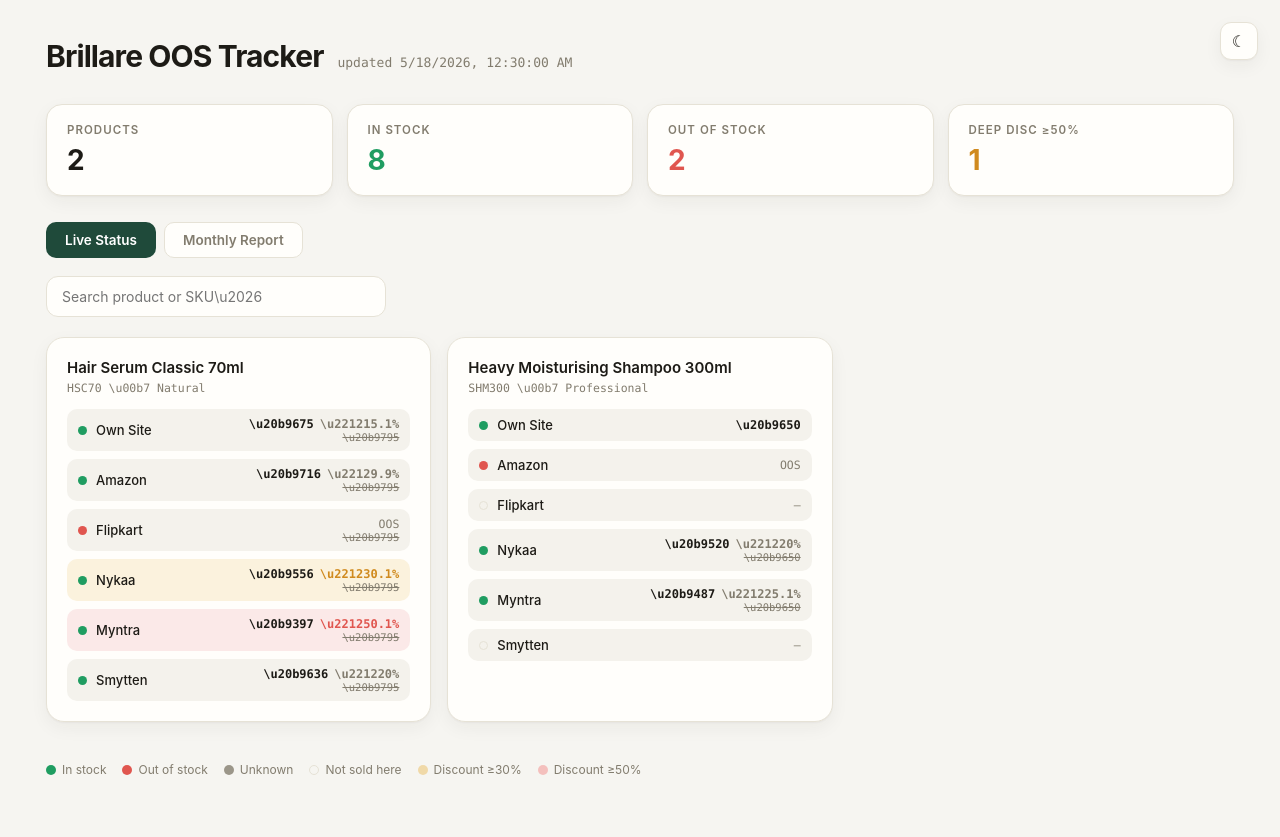
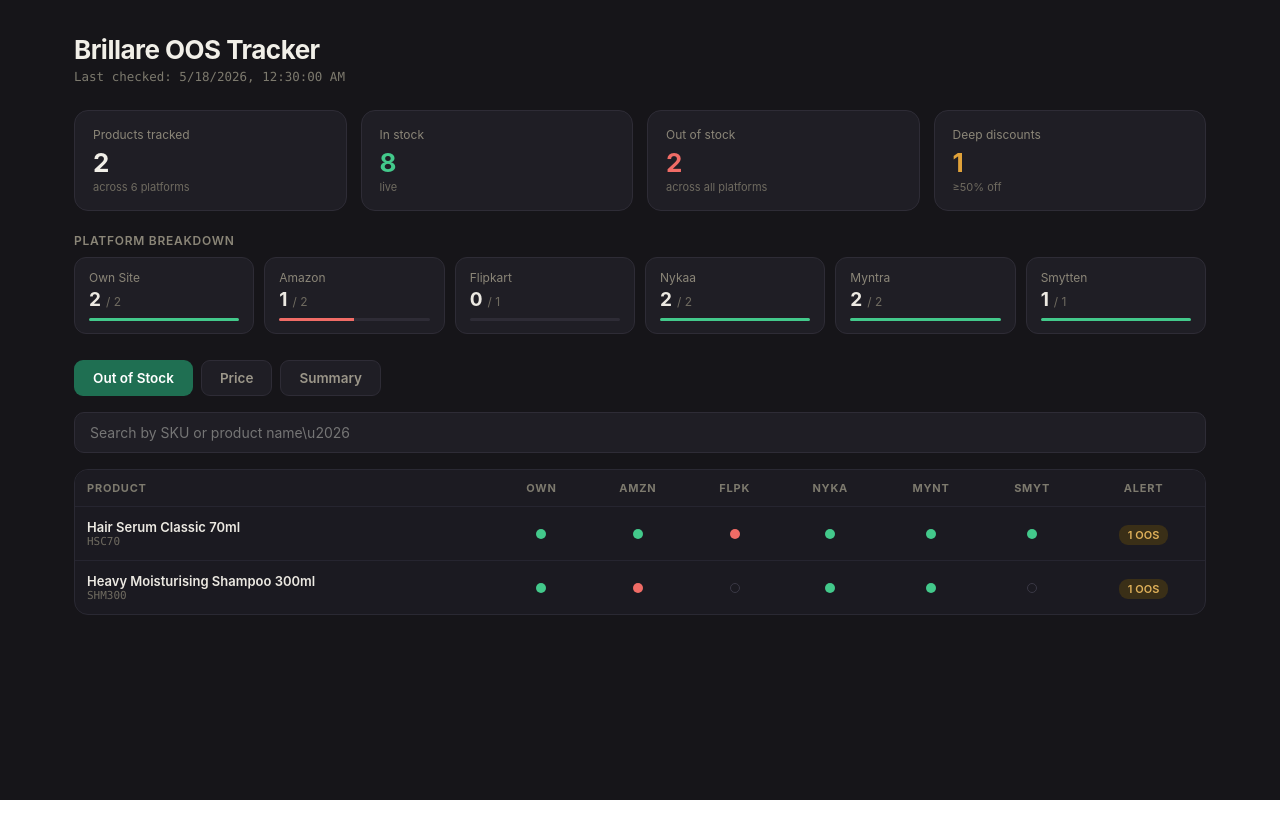
Before and after one commit to mgbrl-meta/brillare-oos-tracker, a Next.js app in the folder dashboard/: page / in a window 1280 px wide. After the commit the page ends 800 px from the top, so only its background shows below. Built offline with nearby package versions, Linux system fonts and the light colour scheme.

Commit message:
3-tab dashboard: OOS / Price / Summary

```diff
--- a/dashboard/app/page.jsx
+++ b/dashboard/app/page.jsx
@@ -1,281 +1,215 @@
 "use client";
 import { useEffect, useState, useMemo } from "react";
 
-const D_AMBER = 30;
-const D_RED = 50;
+const D_AMBER = 30, D_RED = 50;
 const PLATFORMS = ["shopify", "amazon", "flipkart", "nykaa", "myntra", "smytten"];
-const PLAT_LABEL = {
-  shopify: "Own Site", amazon: "Amazon", flipkart: "Flipkart",
-  nykaa: "Nykaa", myntra: "Myntra", smytten: "Smytten",
-};
+const PL = { shopify: "Own", amazon: "Amzn", flipkart: "Flpk", nykaa: "Nyka", myntra: "Mynt", smytten: "Smyt" };
+const PLF = { shopify: "Own Site", amazon: "Amazon", flipkart: "Flipkart", nykaa: "Nykaa", myntra: "Myntra", smytten: "Smytten" };
 
 export default function Dashboard() {
   const [data, setData] = useState(null);
   const [report, setReport] = useState(null);
-  const [tab, setTab] = useState("live");
+  const [tab, setTab] = useState("oos");
   const [q, setQ] = useState("");
-  const [theme, setTheme] = useState("light");
   const [err, setErr] = useState(null);
 
   useEffect(() => {
-    const sysDark = window.matchMedia &&
-      window.matchMedia("(prefers-color-scheme: dark)").matches;
-    setTheme(sysDark ? "dark" : "light");
-    fetch("/data/latest.json").then(r => r.json()).then(setData)
-      .catch(e => setErr(String(e)));
+    fetch("/data/latest.json").then(r => r.json()).then(setData).catch(e => setErr(String(e)));
     const m = new Date().toISOString().slice(0, 7).replace("-", "_");
-    fetch(`/data/report_${m}.json`).then(r => r.ok ? r.json() : null)
-      .then(setReport).catch(() => {});
+    fetch(`/data/report_${m}.json`).then(r => r.ok ? r.json() : null).then(setReport).catch(() => {});
   }, []);
 
-  const T = theme === "dark" ? DARK : LIGHT;
-
-  const stats = useMemo(() => {
-    if (!data) return { inS: 0, oos: 0, deep: 0 };
-    let inS = 0, oos = 0, deep = 0;
-    data.products.forEach(p => PLATFORMS.forEach(pl => {
-      const v = p.platforms[pl] || {};
-      if (v.status === "in_stock") inS++;
-      else if (v.status === "out_of_stock") oos++;
+  const k = useMemo(() => {
+    if (!data) return { n: 0, inS: 0, oos: 0, deep: 0, perPlat: {} };
+    let inS = 0, oos = 0, deep = 0; const perPlat = {};
+    PLATFORMS.forEach(p => perPlat[p] = { in: 0, tot: 0 });
+    data.products.forEach(pr => PLATFORMS.forEach(pl => {
+      const v = pr.platforms[pl] || {};
+      if (v.status === "in_stock") { inS++; perPlat[pl].in++; perPlat[pl].tot++; }
+      else if (v.status === "out_of_stock") { oos++; perPlat[pl].tot++; }
       if (v.discount_pct != null && v.discount_pct >= D_RED) deep++;
     }));
-    return { inS, oos, deep };
+    return { n: data.products.length, inS, oos, deep, perPlat };
   }, [data]);
 
-  if (err) return <Shell T={T}><p style={{ color: T.mut }}>
-    Couldn't load data. The scraper needs one successful run first. ({err})</p></Shell>;
-  if (!data) return <Shell T={T}><div className="pulse" style={{ color: T.mut }}>Loading…</div></Shell>;
+  if (err) return <Wrap ts="">
+    <p style={{ color: "#9b9689" }}>Couldn't load data — the scraper needs one successful run first. ({err})</p></Wrap>;
+  if (!data) return <Wrap ts=""><p className="pulse" style={{ color: "#9b9689" }}>Loading…</p></Wrap>;
 
-  const prods = data.products.filter(p =>
-    !q || p.name.toLowerCase().includes(q.toLowerCase()) ||
-    p.sku.toLowerCase().includes(q.toLowerCase()));
+  const prods = data.products.filter(p => !q ||
+    p.name.toLowerCase().includes(q.toLowerCase()) || p.sku.toLowerCase().includes(q.toLowerCase()));
 
   return (
-    <Shell T={T} theme={theme} setTheme={setTheme}>
-      <header style={{ marginBottom: 30 }}>
-        <div style={{ display: "flex", alignItems: "baseline", gap: 14, flexWrap: "wrap" }}>
-          <h1 style={{ fontSize: 30, fontWeight: 680, letterSpacing: "-0.03em", margin: 0, color: T.ink }}>
-            Brillare OOS Tracker
-          </h1>
-          <span style={{ fontSize: 13, color: T.mut, fontFamily: "var(--mono)" }}>
-            updated {new Date(data.checked_at).toLocaleString()}
-          </span>
-        </div>
-      </header>
-
-      <div style={{ display: "grid", gridTemplateColumns: "repeat(auto-fit,minmax(170px,1fr))", gap: 14, marginBottom: 26 }}>
-        <Kpi T={T} label="Products" value={data.products.length} tone={T.ink} />
-        <Kpi T={T} label="In stock" value={stats.inS} tone="#1f9d61" />
-        <Kpi T={T} label="Out of stock" value={stats.oos} tone="#e0564f" />
-        <Kpi T={T} label={`Deep disc \u2265${D_RED}%`} value={stats.deep} tone="#d08a1e" />
+    <Wrap ts={new Date(data.checked_at).toLocaleString()}>
+      <div style={{ display: "grid", gridTemplateColumns: "repeat(auto-fit,minmax(190px,1fr))", gap: 14, marginBottom: 22 }}>
+        <Kpi label="Products tracked" big={k.n} sub="across 6 platforms" />
+        <Kpi label="In stock" big={k.inS} sub="live" tone="#43c98b" />
+        <Kpi label="Out of stock" big={k.oos} sub="across all platforms" tone="#f06c66" />
+        <Kpi label="Deep discounts" big={k.deep} sub={`\u2265${D_RED}% off`} tone="#e0a23a" />
       </div>
 
-      <div style={{ display: "flex", gap: 8, marginBottom: 18 }}>
-        {["live", "report"].map(t => (
-          <button key={t} onClick={() => setTab(t)} style={{
-            fontFamily: "inherit", fontSize: 13.5, fontWeight: 560,
-            padding: "9px 18px", borderRadius: 10, cursor: "pointer",
-            border: `1px solid ${tab === t ? "transparent" : T.line}`,
-            background: tab === t ? T.accent : T.card,
-            color: tab === t ? "#fff" : T.mut,
-            transition: "all .18s ease",
-          }}>
-            {t === "live" ? "Live Status" : "Monthly Report"}
-          </button>
+      <div style={{ fontSize: 12, color: "#8b8678", marginBottom: 9, fontWeight: 600, letterSpacing: ".06em" }}>PLATFORM BREAKDOWN</div>
+      <div style={{ display: "grid", gridTemplateColumns: "repeat(auto-fit,minmax(150px,1fr))", gap: 10, marginBottom: 26 }}>
+        {PLATFORMS.map(pl => {
+          const s = k.perPlat[pl] || { in: 0, tot: 0 };
+          const pct = s.tot ? Math.round(s.in / s.tot * 100) : 0;
+          return (
+            <div key={pl} style={{ background: "#1f1e25", border: "1px solid #2e2c36", borderRadius: 12, padding: "12px 14px" }}>
+              <div style={{ fontSize: 12, color: "#8b8678" }}>{PLF[pl]}</div>
+              <div style={{ display: "flex", alignItems: "baseline", gap: 5, marginTop: 3 }}>
+                <span style={{ fontSize: 19, fontWeight: 680, color: "#ece9e2" }}>{s.in}</span>
+                <span style={{ fontSize: 12, color: "#6f6b60" }}>/ {s.tot || k.n}</span>
+              </div>
+              <div style={{ height: 3, background: "#2e2c36", borderRadius: 2, marginTop: 7, overflow: "hidden" }}>
+                <div style={{ height: "100%", width: pct + "%", background: pct >= 80 ? "#43c98b" : pct >= 60 ? "#e0a23a" : "#f06c66" }} />
+              </div>
+            </div>
+          );
+        })}
+      </div>
+
+      <div style={{ display: "flex", gap: 8, marginBottom: 16 }}>
+        {[["oos", "Out of Stock"], ["price", "Price"], ["summary", "Summary"]].map(([id, lbl]) => (
+          <button key={id} onClick={() => setTab(id)} style={{
+            fontFamily: "inherit", fontSize: 13.5, fontWeight: 560, padding: "9px 18px",
+            borderRadius: 9, cursor: "pointer", border: "1px solid " + (tab === id ? "transparent" : "#2e2c36"),
+            background: tab === id ? "#1f6f52" : "#1f1e25", color: tab === id ? "#fff" : "#9b9689",
+          }}>{lbl}</button>
         ))}
       </div>
 
-      {tab === "live" && (
-        <>
-          <input value={q} onChange={e => setQ(e.target.value)}
-            placeholder="Search product or SKU\u2026" style={{
-              fontFamily: "inherit", fontSize: 14, padding: "11px 15px",
-              borderRadius: 12, border: `1px solid ${T.line}`,
-              background: T.card, color: T.ink, width: "min(340px,100%)",
-              marginBottom: 20, outline: "none",
-            }} />
-          <div style={{ display: "grid", gridTemplateColumns: "repeat(auto-fill,minmax(330px,1fr))", gap: 16 }}>
-            {prods.map((p, i) => <ProductCard key={p.sku} p={p} T={T} delay={i} />)}
-          </div>
-        </>
+      {tab !== "summary" && (
+        <input value={q} onChange={e => setQ(e.target.value)} placeholder="Search by SKU or product name\u2026"
+          style={{ fontFamily: "inherit", fontSize: 14, padding: "11px 15px", borderRadius: 10,
+            border: "1px solid #2e2c36", background: "#1f1e25", color: "#ece9e2",
+            width: "100%", marginBottom: 16, outline: "none" }} />
       )}
 
-      {tab === "report" && <ReportView report={report} T={T} />}
-
-      <footer style={{ marginTop: 40, fontSize: 12, color: T.mut, display: "flex", gap: 16, flexWrap: "wrap" }}>
-        <Legend c="#1f9d61" t="In stock" T={T} />
-        <Legend c="#e0564f" t="Out of stock" T={T} />
-        <Legend c="#9b9689" t="Unknown" T={T} />
-        <Legend c={T.line} t="Not sold here" T={T} ring />
-        <Legend c="#f0d9a8" t={`Discount \u2265${D_AMBER}%`} T={T} />
-        <Legend c="#f4c0bd" t={`Discount \u2265${D_RED}%`} T={T} />
-      </footer>
-    </Shell>
+      {tab === "oos" && <OOSTable prods={prods} />}
+      {tab === "price" && <PriceTable prods={prods} />}
+      {tab === "summary" && <Summary report={report} />}
+    </Wrap>
   );
 }
 
-function Shell({ children, T, theme, setTheme }) {
+function Wrap({ children, ts }) {
   return (
-    <div style={{ minHeight: "100vh", background: T.bg, transition: "background .3s" }}>
-      <style>{`
-        :root{--mono:ui-monospace,'SF Mono',Menlo,monospace;
-          --sans:-apple-system,BlinkMacSystemFont,'SF Pro Display','Segoe UI',sans-serif}
-        *{box-sizing:border-box}
-        body{margin:0;font-family:var(--sans);-webkit-font-smoothing:antialiased}
-        @keyframes rise{from{opacity:0;transform:translateY(10px)}to{opacity:1;transform:none}}
-        .pulse{animation:pulse 1.4s ease-in-out infinite}
-        @keyframes pulse{0%,100%{opacity:.4}50%{opacity:1}}
-      `}</style>
-      <div style={{ maxWidth: 1240, margin: "0 auto", padding: "38px 26px 60px" }}>
-        {setTheme && (
-          <button onClick={() => setTheme(theme === "dark" ? "light" : "dark")}
-            style={{
-              position: "fixed", top: 22, right: 22, zIndex: 10,
-              width: 38, height: 38, borderRadius: 11, cursor: "pointer",
-              border: `1px solid ${T.line}`, background: T.card, color: T.ink,
-              fontSize: 16, display: "grid", placeItems: "center",
-              boxShadow: T.shadow,
-            }} title="Toggle theme">
-            {theme === "dark" ? "\u2600" : "\u263e"}
-          </button>
-        )}
+    <div style={{ minHeight: "100vh", background: "#161519", fontFamily: "-apple-system,BlinkMacSystemFont,'SF Pro Display','Segoe UI',sans-serif" }}>
+      <style>{`*{box-sizing:border-box}body{margin:0}
+        .pulse{animation:pl 1.4s ease-in-out infinite}@keyframes pl{0%,100%{opacity:.4}50%{opacity:1}}
+        table{width:100%;border-collapse:collapse}
+        th{font-size:11px;text-transform:uppercase;letter-spacing:.07em;color:#7d7a6e;font-weight:650;padding:11px 12px;text-align:left;background:#1c1b22}
+        td{padding:12px 12px;border-top:1px solid #262530;font-size:13px;color:#d8d5cc}
+        th.c,td.c{text-align:center}`}</style>
+      <div style={{ maxWidth: 1180, margin: "0 auto", padding: "34px 24px 60px" }}>
+        <h1 style={{ fontSize: 26, fontWeight: 700, color: "#f1efe8", margin: "0 0 4px", letterSpacing: "-.02em" }}>Brillare OOS Tracker</h1>
+        <div style={{ fontSize: 12.5, color: "#7d7a6e", fontFamily: "ui-monospace,Menlo,monospace", marginBottom: 26 }}>
+          {ts ? "Last checked: " + ts : ""}</div>
         {children}
       </div>
     </div>
   );
 }
 
-function Kpi({ T, label, value, tone }) {
+function Kpi({ label, big, sub, tone }) {
   return (
-    <div style={{
-      background: T.card, border: `1px solid ${T.line}`, borderRadius: 16,
-      padding: "18px 20px", boxShadow: T.shadow,
-    }}>
-      <div style={{ fontSize: 11.5, color: T.mut, textTransform: "uppercase", letterSpacing: ".09em", fontWeight: 600 }}>{label}</div>
-      <div style={{ fontSize: 28, fontWeight: 680, marginTop: 6, color: tone, letterSpacing: "-0.02em" }}>{value}</div>
+    <div style={{ background: "#1f1e25", border: "1px solid #2e2c36", borderRadius: 14, padding: "16px 18px" }}>
+      <div style={{ fontSize: 12, color: "#8b8678" }}>{label}</div>
+      <div style={{ fontSize: 26, fontWeight: 700, margin: "5px 0 2px", color: tone || "#f1efe8" }}>{big}</div>
+      <div style={{ fontSize: 11, color: "#6f6b60" }}>{sub}</div>
     </div>
   );
 }
 
-function dotColor(s) {
-  if (s === "in_stock") return "#1f9d61";
-  if (s === "out_of_stock") return "#e0564f";
-  if (s === "no_link") return null;
-  return "#9b9689";
+function dot(s) {
+  const c = s === "in_stock" ? "#43c98b" : s === "out_of_stock" ? "#f06c66"
+    : s === "no_link" ? null : "#807c70";
+  return <span style={{ display: "inline-block", width: 10, height: 10, borderRadius: "50%",
+    background: c || "transparent", border: c ? "none" : "1.5px solid #3a3845" }} />;
 }
 
-function ProductCard({ p, T, delay }) {
+function Card({ children }) {
+  return <div style={{ background: "#1b1a21", border: "1px solid #2a2933", borderRadius: 14, overflow: "hidden" }}>{children}</div>;
+}
+
+function OOSTable({ prods }) {
+  return <Card><table>
+    <thead><tr><th>Product</th>{PLATFORMS.map(p => <th key={p} className="c">{PL[p]}</th>)}<th className="c">Alert</th></tr></thead>
+    <tbody>
+      {prods.map(p => {
+        const oosN = PLATFORMS.filter(pl => (p.platforms[pl] || {}).status === "out_of_stock").length;
         return (
-    <div style={{
-      background: T.card, border: `1px solid ${T.line}`, borderRadius: 18,
-      padding: 20, boxShadow: T.shadow, animation: "rise .5s ease both",
-      animationDelay: `${Math.min(delay * 28, 600)}ms`,
-    }}>
-      <div style={{ marginBottom: 14 }}>
-        <div style={{ fontSize: 15, fontWeight: 620, color: T.ink, lineHeight: 1.35 }}>{p.name}</div>
-        <div style={{ fontSize: 11.5, color: T.mut, fontFamily: "var(--mono)", marginTop: 3 }}>{p.sku} \u00b7 {p.type}</div>
-      </div>
-      <div style={{ display: "grid", gap: 8 }}>
-        {PLATFORMS.map(pl => {
-          const v = p.platforms[pl] || {};
-          const dc = dotColor(v.status);
-          const disc = v.discount_pct;
-          const discBg = disc == null ? "transparent"
-            : disc >= D_RED ? (T.dark ? "#4a2422" : "#fbe9e8")
-            : disc >= D_AMBER ? (T.dark ? "#463818" : "#fbf2dd") : "transparent";
-          return (
-            <div key={pl} style={{
-              display: "flex", alignItems: "center", justifyContent: "space-between",
-              padding: "8px 11px", borderRadius: 10,
-              background: discBg !== "transparent" ? discBg : T.row,
-            }}>
-              <div style={{ display: "flex", alignItems: "center", gap: 9 }}>
-                <span style={{
-                  width: 9, height: 9, borderRadius: "50%", flexShrink: 0,
-                  background: dc || "transparent",
-                  border: dc ? "none" : `1.5px solid ${T.line}`,
-                }} />
-                <span style={{ fontSize: 13, color: T.ink, fontWeight: 520 }}>{PLAT_LABEL[pl]}</span>
-              </div>
-              <div style={{ textAlign: "right", fontFamily: "var(--mono)", fontSize: 12 }}>
-                {v.selling != null ? (
-                  <span style={{ color: T.ink, fontWeight: 600 }}>
-                    \u20b9{v.selling}
-                    {disc != null && disc > 0 &&
-                      <span style={{ marginLeft: 6, color: disc >= D_RED ? "#e0564f" : disc >= D_AMBER ? "#d08a1e" : T.mut }}>\u2212{disc}%</span>}
-                  </span>
-                ) : (
-                  <span style={{ color: T.mut, fontSize: 11.5 }}>
-                    {v.status === "no_link" ? "\u2014" : v.status === "out_of_stock" ? "OOS" :
-                     v.status === "in_stock" ? "in stock" : (v.status || "\u2014")}
-                  </span>
-                )}
-                {v.mrp != null && v.mrp !== v.selling &&
-                  <div style={{ color: T.mut, textDecoration: "line-through", fontSize: 10.5 }}>\u20b9{v.mrp}</div>}
-              </div>
-            </div>
+          <tr key={p.sku}>
+            <td><div style={{ fontWeight: 600, color: "#ece9e2" }}>{p.name}</div>
+              <div style={{ fontSize: 11, color: "#6f6b60", fontFamily: "ui-monospace,Menlo,monospace" }}>{p.sku}</div></td>
+            {PLATFORMS.map(pl => <td key={pl} className="c">{dot((p.platforms[pl] || {}).status)}</td>)}
+            <td className="c">
+              <span style={{ fontSize: 11, fontWeight: 600, padding: "3px 9px", borderRadius: 9,
+                background: oosN >= 3 ? "#3a1f1e" : oosN ? "#3a2f17" : "#1d3327",
+                color: oosN >= 3 ? "#f0908a" : oosN ? "#e0b15a" : "#5fc795" }}>
+                {oosN ? oosN + " OOS" : "OK"}</span></td>
+          </tr>
         );
       })}
-      </div>
-    </div>
-  );
+    </tbody>
+  </table></Card>;
 }
 
-function ReportView({ report, T }) {
-  if (!report) return <p style={{ color: T.mut, fontSize: 14 }}>
-    No monthly report yet. It generates once the scraper has run on several days.</p>;
-  const rows = report.rows.filter(r => r.days_oos > 0 || r.max_discount)
-    .sort((a, b) => b.days_oos - a.days_oos);
+function PriceTable({ prods }) {
+  return <Card><table>
+    <thead><tr><th>Product</th>{PLATFORMS.map(p => <th key={p} className="c">{PL[p]}</th>)}</tr></thead>
+    <tbody>
+      {prods.map(p => (
+        <tr key={p.sku}>
+          <td><div style={{ fontWeight: 600, color: "#ece9e2" }}>{p.name}</div>
+            <div style={{ fontSize: 11, color: "#6f6b60", fontFamily: "ui-monospace,Menlo,monospace" }}>{p.sku}</div></td>
+          {PLATFORMS.map(pl => {
+            const v = p.platforms[pl] || {}; const d = v.discount_pct;
+            const bg = d == null ? "transparent" : d >= D_RED ? "#3a1f1e" : d >= D_AMBER ? "#3a2f17" : "transparent";
             return (
-    <div>
-      <div style={{ fontSize: 13, color: T.mut, fontFamily: "var(--mono)", marginBottom: 14 }}>
-        {report.month} \u00b7 generated {new Date(report.generated).toLocaleString()}
-      </div>
-      <div style={{ background: T.card, border: `1px solid ${T.line}`, borderRadius: 16, overflow: "hidden", boxShadow: T.shadow }}>
-        <table style={{ width: "100%", borderCollapse: "collapse", fontSize: 13 }}>
-          <thead><tr>
-            {["SKU", "Platform", "Days tracked", "Days OOS", "Longest streak", "Max disc", "Avg disc"].map(h => (
-              <th key={h} style={{ textAlign: h === "SKU" || h === "Platform" ? "left" : "center",
-                padding: "13px 14px", fontSize: 11, textTransform: "uppercase",
-                letterSpacing: ".07em", color: T.mut, fontWeight: 650,
-                background: T.row }}>{h}</th>
-            ))}
-          </tr></thead>
-          <tbody>
-            {rows.map((r, i) => (
-              <tr key={i} style={{ borderTop: `1px solid ${T.line}` }}>
-                <td style={{ padding: "12px 14px", fontFamily: "var(--mono)", fontSize: 12, color: T.mut }}>{r.sku}</td>
-                <td style={{ padding: "12px 14px", color: T.ink }}>{r.platform}</td>
-                <td style={{ padding: "12px 14px", textAlign: "center", color: T.ink }}>{r.days_tracked}</td>
-                <td style={{ padding: "12px 14px", textAlign: "center", fontWeight: r.days_oos > 0 ? 680 : 400, color: r.days_oos > 0 ? "#e0564f" : T.ink }}>{r.days_oos}</td>
-                <td style={{ padding: "12px 14px", textAlign: "center", color: T.ink }}>{r.longest_oos_streak}</td>
-                <td style={{ padding: "12px 14px", textAlign: "center", color: T.ink }}>{r.max_discount != null ? r.max_discount + "%" : "\u2014"}</td>
-                <td style={{ padding: "12px 14px", textAlign: "center", color: T.ink }}>{r.avg_discount != null ? r.avg_discount + "%" : "\u2014"}</td>
+              <td key={pl} className="c" style={{ background: bg }}>
+                {v.selling != null ? (<>
+                  <div style={{ fontFamily: "ui-monospace,Menlo,monospace", color: "#ece9e2", fontWeight: 600 }}>{"\u20b9"}{v.selling}</div>
+                  {d != null && d > 0 && <div style={{ fontSize: 11, color: d >= D_RED ? "#f0908a" : d >= D_AMBER ? "#e0b15a" : "#7d7a6e" }}>{"\u2212"}{d}%</div>}
+                  {v.mrp != null && v.mrp !== v.selling && <div style={{ fontSize: 10, color: "#6f6b60", textDecoration: "line-through" }}>{"\u20b9"}{v.mrp}</div>}
+                </>) : <span style={{ fontSize: 11, color: "#6f6b60" }}>{"\u2014"}</span>}
+              </td>
+            );
+          })}
         </tr>
       ))}
     </tbody>
-        </table>
-      </div>
-    </div>
-  );
+  </table></Card>;
 }
 
-function Legend({ c, t, T, ring }) {
-  return (
-    <span style={{ display: "flex", alignItems: "center", gap: 6 }}>
-      <span style={{ width: 10, height: 10, borderRadius: "50%", background: ring ? "transparent" : c, border: ring ? `1.5px solid ${c}` : "none" }} />
-      {t}
-    </span>
-  );
+function Summary({ report }) {
+  if (!report) return <p style={{ color: "#9b9689", fontSize: 14 }}>
+    No monthly summary yet — it builds automatically once the scraper has run on a few days. Day one shows "1 day tracked".</p>;
+  const rows = [...report.rows].filter(r => r.days_oos > 0 || r.max_discount).sort((a, b) => b.days_oos - a.days_oos);
+  return (<>
+    <div style={{ fontSize: 12.5, color: "#7d7a6e", fontFamily: "ui-monospace,Menlo,monospace", marginBottom: 12 }}>
+      {report.month} {"\u00b7"} generated {new Date(report.generated).toLocaleString()}</div>
+    <Card><table>
+      <thead><tr><th>SKU</th><th>Platform</th><th className="c">Days tracked</th>
+        <th className="c">Days OOS</th><th className="c">Longest streak</th>
+        <th className="c">Max disc</th><th className="c">Avg disc</th></tr></thead>
+      <tbody>
+        {rows.map((r, i) => (
+          <tr key={i}>
+            <td style={{ fontFamily: "ui-monospace,Menlo,monospace", fontSize: 12, color: "#9b9689" }}>{r.sku}</td>
+            <td>{r.platform}</td>
+            <td className="c">{r.days_tracked}</td>
+            <td className="c"><span style={{ fontWeight: r.days_oos > 0 ? 700 : 400,
+              color: r.days_oos >= 5 ? "#f0908a" : r.days_oos > 0 ? "#e0b15a" : "#d8d5cc",
+              background: r.days_oos >= 5 ? "#3a1f1e" : "transparent",
+              padding: r.days_oos >= 5 ? "2px 8px" : 0, borderRadius: 8 }}>{r.days_oos}</span></td>
+            <td className="c">{r.longest_oos_streak}</td>
+            <td className="c" style={{ color: r.max_discount >= D_RED ? "#f0908a" : "#d8d5cc" }}>
+              {r.max_discount != null ? r.max_discount + "%" : "\u2014"}</td>
+            <td className="c">{r.avg_discount != null ? r.avg_discount + "%" : "\u2014"}</td>
+          </tr>
+        ))}
+      </tbody>
+    </table></Card>
+  </>);
 }
-
-const LIGHT = {
-  dark: false, bg: "#f6f5f1", card: "#fffefb", row: "#f4f2ec",
-  ink: "#1d1b16", mut: "#827c6e", line: "#e6e2d6", accent: "#1f4a3a",
-  shadow: "0 1px 2px rgba(40,35,20,.04), 0 6px 18px rgba(40,35,20,.05)",
-};
-const DARK = {
-  dark: true, bg: "#16151b", card: "#1f1e26", row: "#26252e",
-  ink: "#ecebe6", mut: "#8f8b82", line: "#322f3a", accent: "#2f7d5f",
-  shadow: "0 1px 2px rgba(0,0,0,.3), 0 8px 22px rgba(0,0,0,.35)",
-};
```
Lines whose indentation alone changed are shown as unchanged.
